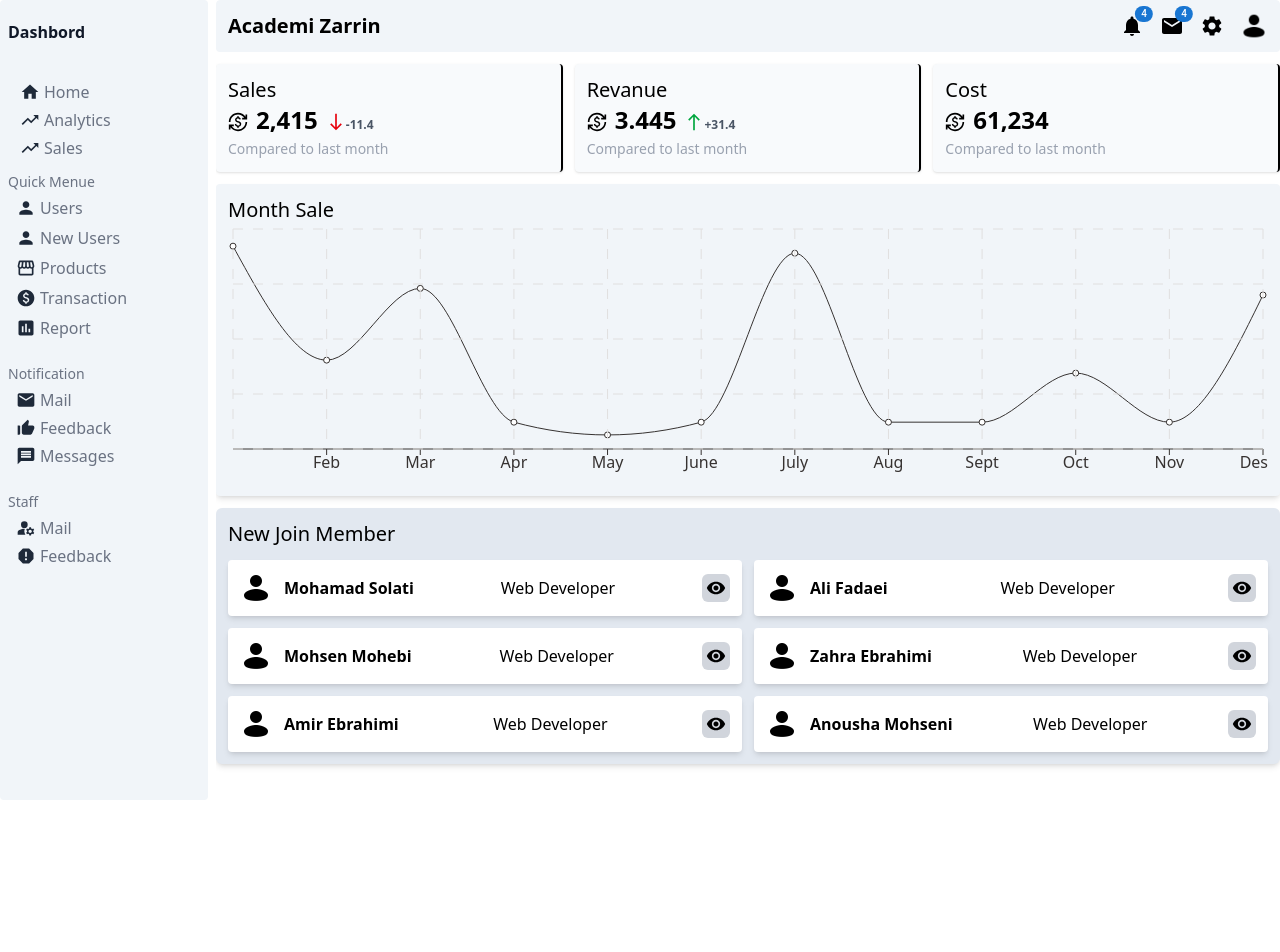
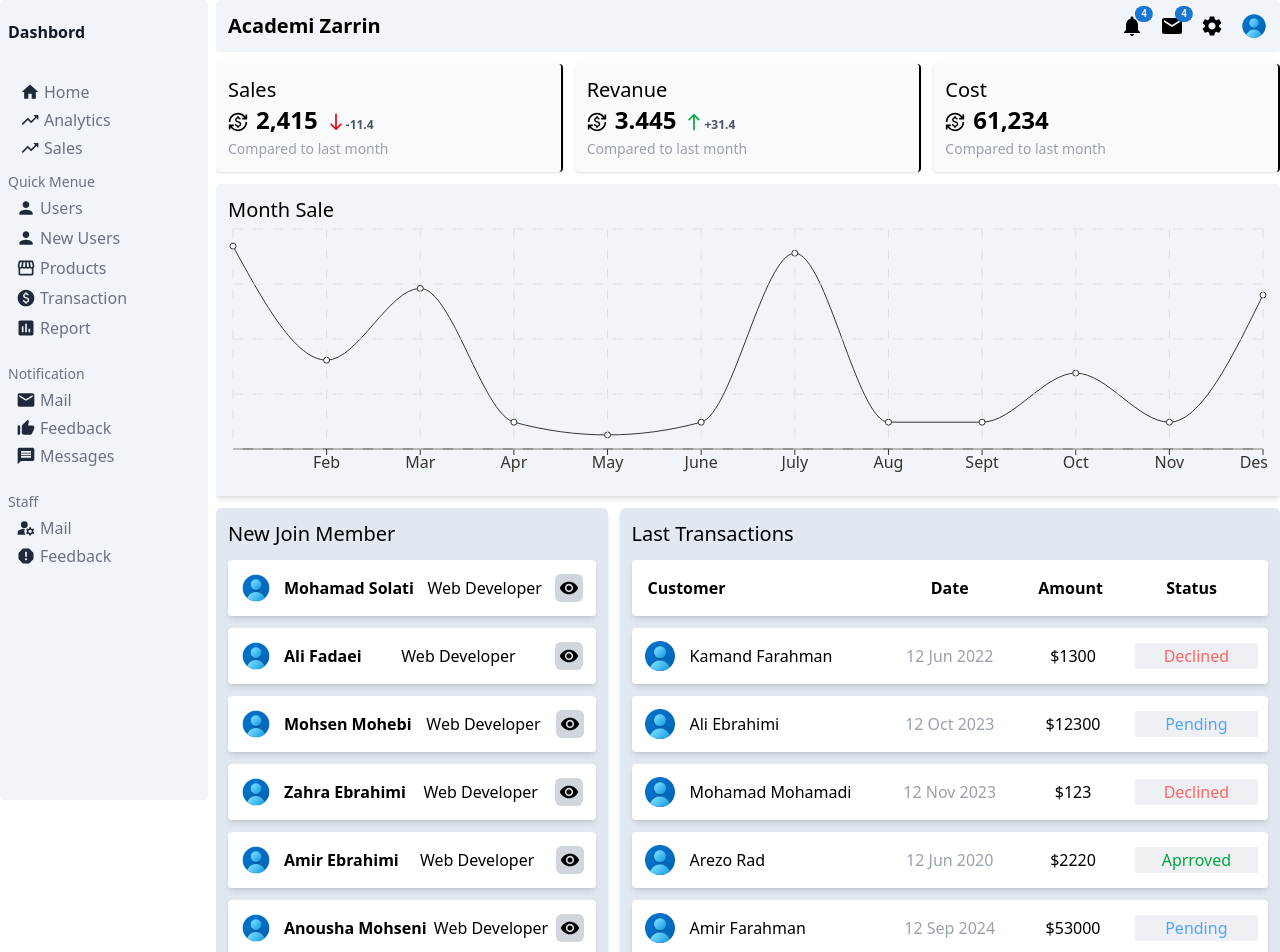
Before and after one commit to zarrin-ebrahimi/cms-react, a React (Vite) app: page / in a window 1280 px wide. Shown: the top 952 px of the page. Before the commit the page ends 800 px from the top, so only its background shows below. Built offline with nearby package versions, Linux system fonts and the light colour scheme.

Commit message:
Added Transactions List

```diff
--- /dev/null
+++ b/src/components/transActions/WidgetLg.jsx
@@ -0,0 +1,41 @@
+import React from 'react'
+import {transactions} from './datas'
+
+
+export default function WidgetLg(){
+
+    return(
+        <div className='bg-slate-200 mt-3 rounded-md shadow-md p-3'>
+        <span className='text-xl '>Last Transactions</span>
+        <ul className=' w-full mt-3  '>
+         <table className=' w-full flex flex-col gap-y-3'>
+           <tr className='grid grid-cols-5 [&_td]:font-bold  bg-white p-4 rounded-sm shadow-md'>
+           <td className='col-span-2'>Customer</td>
+            <td  className='text-center'>Date</td>
+            <td  className='text-center'>Amount</td>
+            <td className='text-center'>Status</td>
+           </tr>
+           {transactions.map(transaction =>{
+            const  statusClass = transaction.status === "Pending"
+            ? 'text-blue-400'
+            : transaction.status === "Declined"
+            ?  'text-red-400'
+            : 'text-green-600' ;
+            return(
+                <tr className='grid grid-cols-5 bg-white p-2.5 rounded-sm shadow-md items-center'>
+                <td  className='flex items-center col-span-2'>
+                    <img src={transaction.img} alt="user"  className='w-9 mr-3' />
+                    <span className=''>{transaction.customer}</span>
+                </td>
+                <td className='text-gray-400 text-center'>{transaction.date}</td>
+                 <td className='text-center'>${transaction.amount}</td>
+                 <button type='' className={`bg-gray-200/60 p-px text-center cursor-pointer ${statusClass}`}>{transaction.status}</button>
+                </tr>
+            )
+           })}
+
+         </table>
+        </ul>
+    </div>
+    )
+}
--- /dev/null
+++ b/src/components/transActions/datas.jsx
@@ -0,0 +1,13 @@
+const transactions = [
+    {id:1, customer:'Kamand Farahman', date:'12 Jun 2022', amount:1300, status: 'Declined', img:'images/icons8-user-32.png'},
+    {id:2, customer:'Ali Ebrahimi', date:'12 Oct 2023', amount:12300, status: 'Pending', img:'images/icons8-user-32.png'},
+    {id:3, customer:'Mohamad Mohamadi', date:'12 Nov 2023', amount:123, status: 'Declined', img:'images/icons8-user-32.png'},
+    {id:4, customer:'Arezo Rad', date:'12 Jun 2020', amount:2220, status: 'Aprroved', img:'images/icons8-user-32.png'},
+    {id:5, customer:'Amir Farahman', date:'12 Sep 2024', amount:53000, status: 'Pending', img:'images/icons8-user-32.png'},
+    {id:6, customer:'Amin Farahman', date:'12 Agu 2023', amount:123, status: 'Declined', img:'images/icons8-user-32.png'},
+    {id:7, customer:'Horosh Farahman', date:'12 Act 2020', amount:9800, status: 'Aprroved', img:'images/icons8-user-32.png'},
+    {id:8, customer:'Hony Farahman', date:'12 Jun 2024', amount:555000, status: 'Declined', img:'images/icons8-user-32.png'},
+
+]
+
+export {transactions}
--- a/src/components/users/WidgetSm.jsx
+++ b/src/components/users/WidgetSm.jsx
@@ -5,11 +5,11 @@ export default function WidgetSm(){
     return(
         <div className='bg-slate-200 mt-3 rounded-md shadow-md p-3'>
             <span className='text-xl '>New Join Member</span>
-            <ul className=' w-full mt-3 grid grid-cols-2 gap-3'>
+            <ul className=' w-full mt-3 grid grid-cols-1 gap-3'>
                {newMembers.map(user =>(
                     <li key={user.id} className='flex items-center justify-between bg-white rounded-sm shadow-md p-3'>
                     <div  className='flex gap-x-3 items-center'>
-                    <img src={user.img} alt="" />
+                    <img src={user.img} alt="" className='w-8'/>
                         <span className='font-bold'>{user.username}</span>
                     </div>
                     <span className=''>{user.title}</span>
--- a/src/pages/Home.jsx
+++ b/src/pages/Home.jsx
@@ -4,6 +4,7 @@ import { xAxisData } from '../components/rechart/datas'
 import * as Icon from '@mui/icons-material'
 import BoxFeatures from '../components/BoxFeatures'
 import WidgetSm from '../components/users/WidgetSm'
+import WidgetLg from '../components/transActions/WidgetLg'
 export default function Home() {
   return (
     <div>
@@ -35,9 +36,14 @@ export default function Home() {
       </BoxFeatures>
       </div>
       <Chart grid  title='Month Sale' data={xAxisData} dataKey="Sale" ></Chart>
-
-      <WidgetSm/>
-
+      <div  className='grid grid-cols-8 gap-3'>
+        <div  className='col-span-3'>
+        <WidgetSm />
+        </div>
+        <div  className='col-span-5'>
+        <WidgetLg/>
+        </div>
+      </div>
     </div>
   )
 }
```
Also changed, not shown: public/images/icons8-user-32.png.
